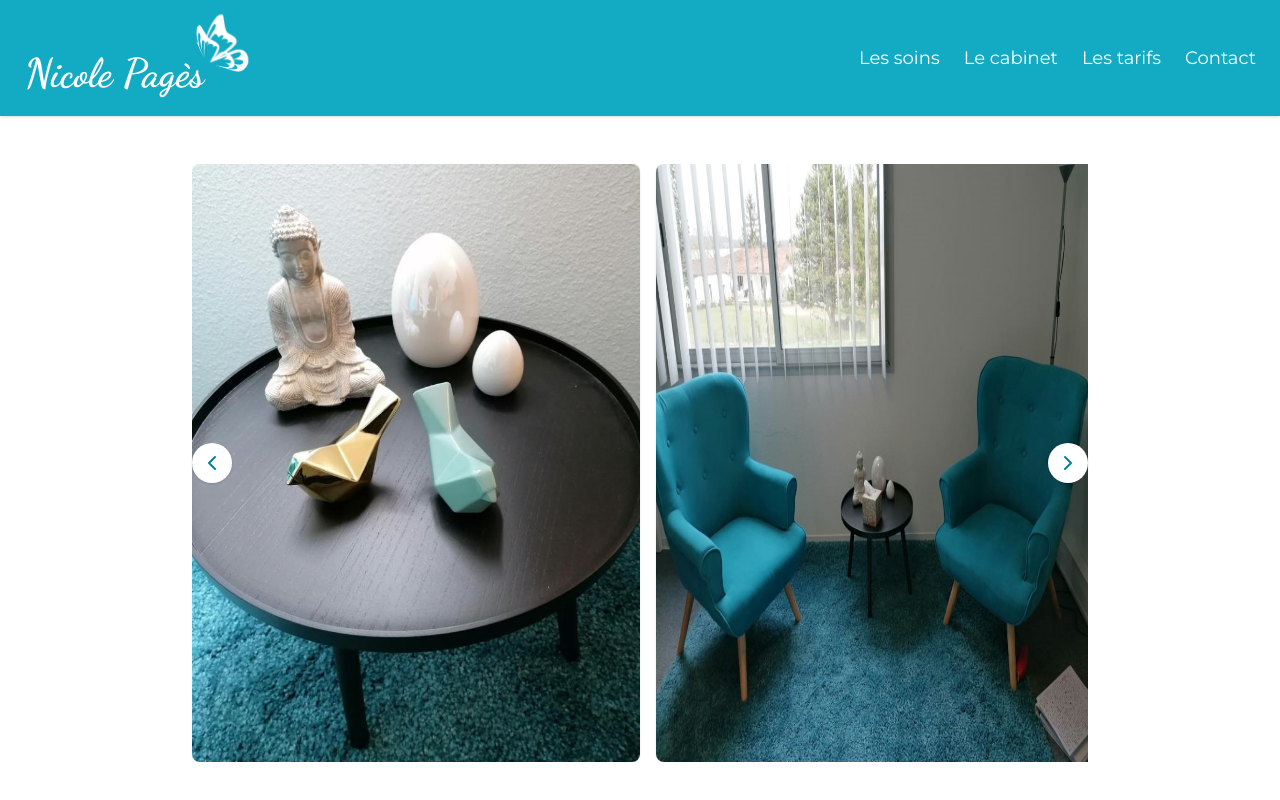
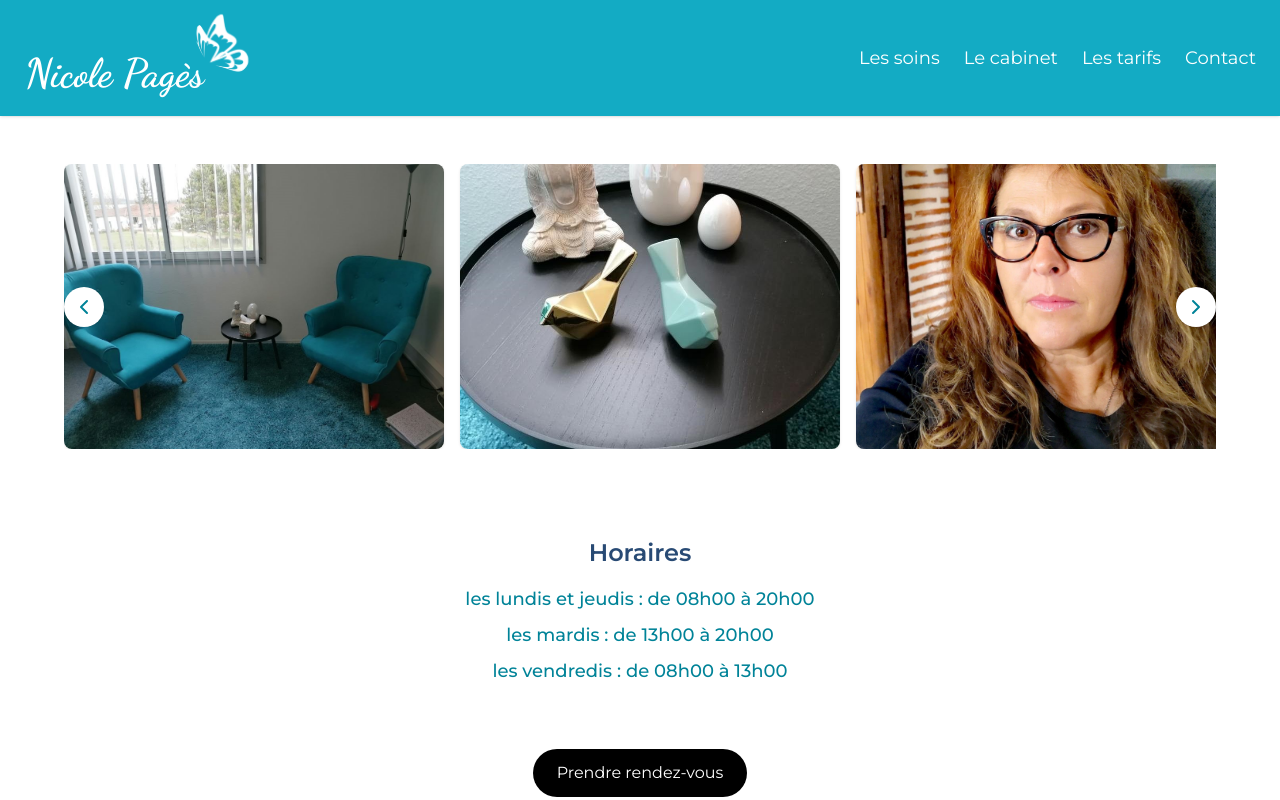
Before and after one commit to barry-black/nicole-pages-website, a Next.js app: page /cabinet in a window 1280 px wide. Shown: the top 800 px of the page. Built offline with nearby package versions, Linux system fonts and the light colour scheme.

Commit message:
Fix caroussel component

```diff
--- a/src/ui/components/carroussel/caroussel.tsx
+++ b/src/ui/components/carroussel/caroussel.tsx
@@ -1,10 +1,22 @@
-// src/ui/components/carroussel/caroussel.tsx
 "use client";
-import { useRef } from "react";
+import { useRef, useEffect } from "react";
+import Image from "next/image";
 import { ChevronLeft, ChevronRight } from "lucide-react";
 
 export const CabinetCarousel = () => {
   const carouselRef = useRef<HTMLDivElement>(null);
+
+  const images = [
+    "/assets/images/cabinet1.jpg",
+    "/assets/images/cabinet2.jpg",
+    "/assets/images/cabinet3.jpg",
+    "/assets/images/cabinet4.jpg",
+    "/assets/images/cabinet5.jpg",
+    "/assets/images/cabinet6.jpg",
+  ];
+
+  // Duplication pour boucle
+  const loopImages = [...images, ...images, ...images]; // tête + vraie + fin
 
   const scroll = (direction: "left" | "right") => {
     if (!carouselRef.current) return;
@@ -17,37 +29,62 @@ export const CabinetCarousel = () => {
     });
   };
 
-  const images = [
-    "/assets/images/cabinet1.jpg",
-    "/assets/images/cabinet2.jpg",
-    "/assets/images/cabinet3.jpg",
-    "/assets/images/cabinet4.jpg",
-    "/assets/images/cabinet5.jpg",
-    "/assets/images/cabinet6.jpg"
-  ];
+  // Recentrer à la vraie section si on atteint une extrémité
+  useEffect(() => {
+    const carousel = carouselRef.current;
+    if (!carousel) return;
+
+    const handleScroll = () => {
+      const { scrollLeft, scrollWidth, clientWidth } = carousel;
+      const sectionWidth = scrollWidth / 3;
+
+      if (scrollLeft <= 0) {
+        // trop à gauche → recentrer au milieu
+        carousel.scrollLeft = sectionWidth;
+      } else if (scrollLeft + clientWidth >= scrollWidth) {
+        // trop à droite → recentrer au milieu
+        carousel.scrollLeft = sectionWidth - clientWidth;
+      }
+    };
+
+    const node = carouselRef.current;
+    node?.addEventListener("scroll", handleScroll);
+    node.scrollLeft = carousel.scrollWidth / 3; // centrer au chargement
+
+    return () => node?.removeEventListener("scroll", handleScroll);
+  }, []);
 
   return (
     <section className="bg-white py-12 px-6">
-      <div className="relative max-w-4xl mx-auto">
+      <div className="relative max-w-6xl mx-auto">
         <button
           className="absolute left-0 top-1/2 -translate-y-1/2 z-10 p-2 bg-white rounded-full shadow hover:bg-gray-100"
           onClick={() => scroll("left")}
         >
           <ChevronLeft />
         </button>
+
         <div
           ref={carouselRef}
           className="flex overflow-x-auto space-x-4 scrollbar-hide scroll-smooth snap-x snap-mandatory"
         >
-          {images.map((src, i) => (
-            <img
+          {loopImages.map((src, i) => (
+            <div
               key={i}
-              src={src}
-              alt={`Cabinet ${i + 1}`}
-              className="w-full max-w-md rounded-lg shadow snap-center shrink-0"
-            />
+              className="relative min-w-[90%] md:min-w-[33%] aspect-[4/3] snap-center shrink-0 rounded-lg overflow-hidden shadow"
+            >
+              <Image
+                src={src}
+                alt={`Cabinet ${i % images.length + 1}`}
+                fill
+                style={{ objectFit: "cover" }}
+                sizes="(max-width: 768px) 90vw, 33vw"
+                priority={i < 3}
+              />
+            </div>
           ))}
         </div>
+
         <button
           className="absolute right-0 top-1/2 -translate-y-1/2 z-10 p-2 bg-white rounded-full shadow hover:bg-gray-100"
           onClick={() => scroll("right")}
```
Also changed, not shown: public/assets/images/cabinet1.jpg, public/assets/images/cabinet2.jpg.
